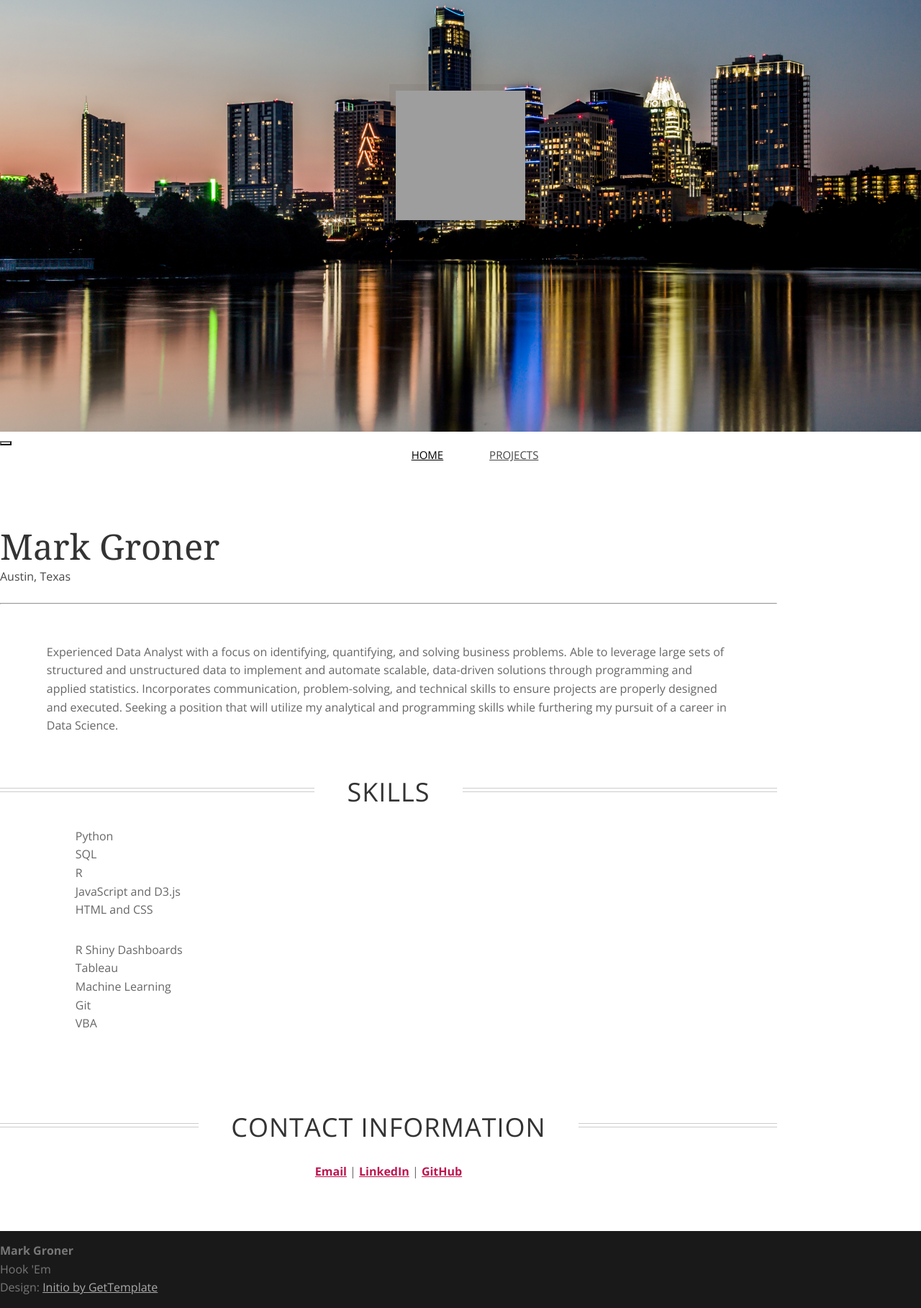
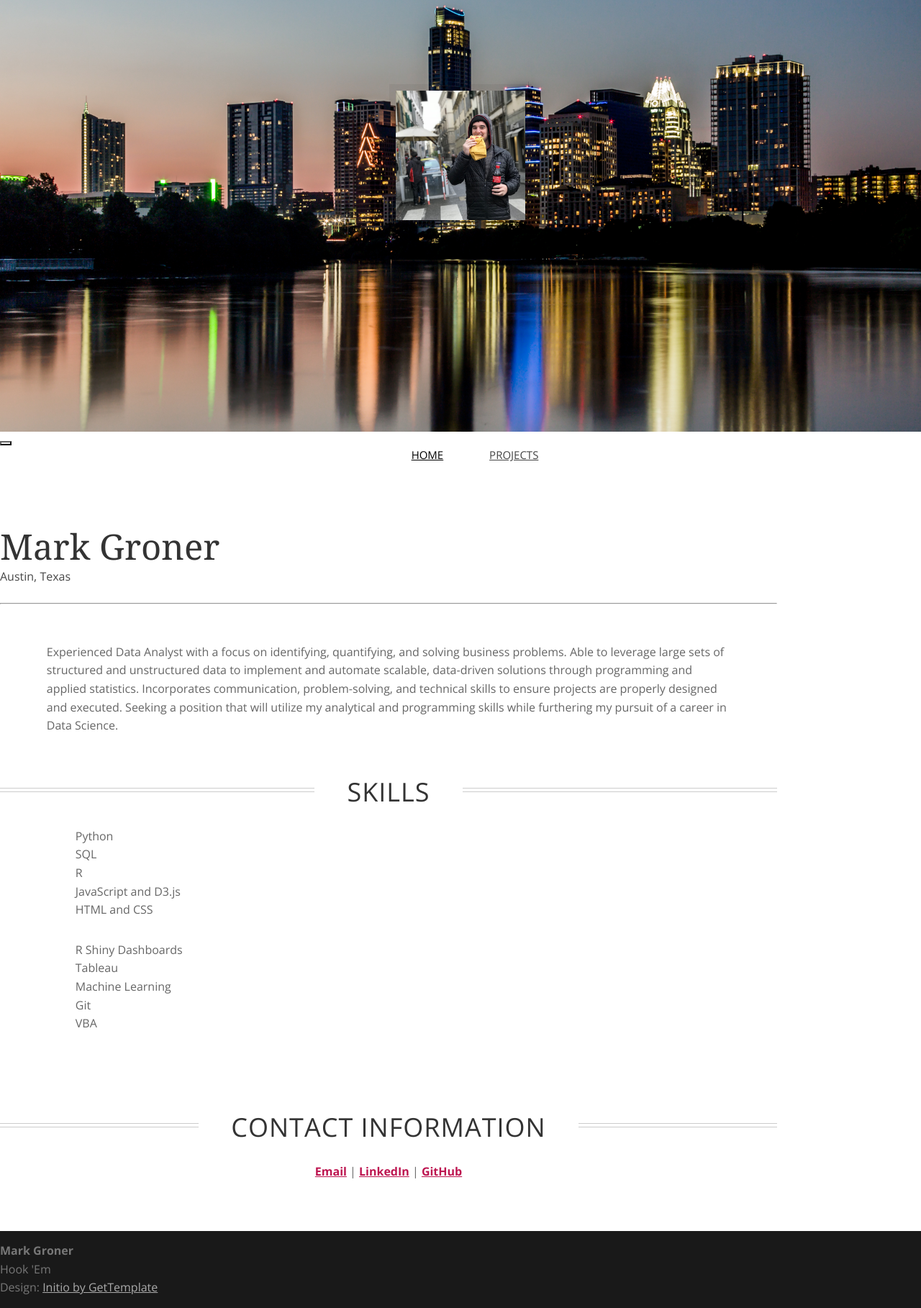
Before and after one commit to markgroner/portfolio, a Flask app: page / in a window 1280 px wide. Shown: the whole page at 72% size. Run offline with Flask 2, Linux system fonts and the light colour scheme; parts of the project's set-up code (start-up, migrations or seed data) failed here and were passed over; some libraries are stand-ins or nearby versions; some web fonts are replaced; grey boxes are pictures that could not be loaded.

Commit message:
updated portfolio photo

```diff
--- a/templates/index.html
+++ b/templates/index.html
@@ -22,7 +22,7 @@
 <header id="header">
 	<div id="head" class="parallax page-head" parallax-speed="2">
 		<h1 id="logo" class="text-center">
-			<img class="img-circle" src="static/vendor/images/portfolio-photo.jpg" alt="">
+			<img class="img-circle" src="static/vendor/images/portfolio-photo.jpeg" alt="">
 		</h1>
 	</div>
 
--- a/templates/projects.html
+++ b/templates/projects.html
@@ -22,7 +22,7 @@
 <header id="header">
 	<div id="head" class="parallax page-head" parallax-speed="2">
 		<h1 id="logo" class="text-center">
-			<img class="img-circle" src="static/vendor/images/portfolio-photo.jpg" alt="">
+			<img class="img-circle" src="static/vendor/images/portfolio-photo.jpeg" alt="">
 		</h1>
 	</div>
 
```
